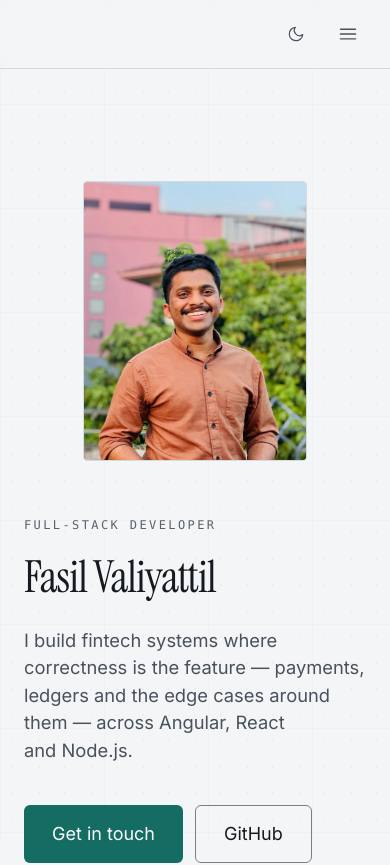
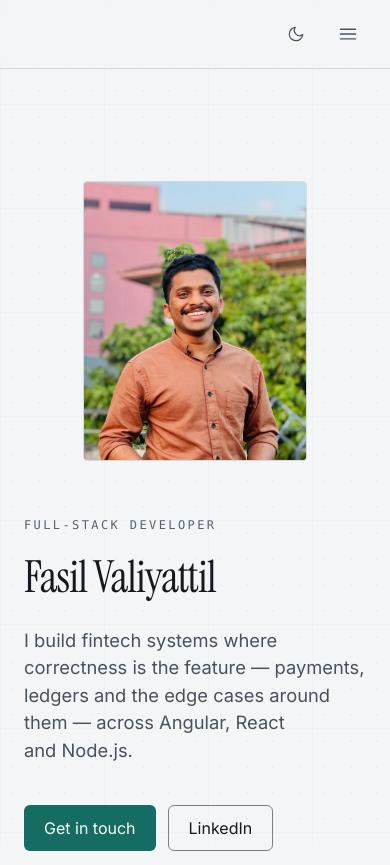
Before and after one commit to fasilv843/portfolio, a Next.js app: page / in a window 390 px wide. Shown: the top 865 px of the page. Built offline with nearby package versions, Linux system fonts and the light colour scheme.

Commit message:
fix: hero section button responsiveness handled

```diff
--- a/src/components/sections/Hero.tsx
+++ b/src/components/sections/Hero.tsx
@@ -39,22 +39,29 @@ export default function Hero() {
             Node.js.
           </p>
 
+          {/* Three lg buttons wrap onto two rows on a narrow screen. Below sm we
+              drop to the two that matter — the CTA and LinkedIn — and step the
+              padding back down to md sizing, so the row stays on one line. */}
           <div
             data-animate
             className="mt-10 flex flex-wrap gap-3 [animation-delay:280ms]"
           >
-            <Button href={`mailto:${EMAIL}`} label="Get in touch" size="lg" />
+            <Button
+              href={`mailto:${EMAIL}`}
+              label="Get in touch"
+              className="sm:px-7 sm:py-3.5 sm:text-lg"
+            />
             <Button
               href="https://github.com/fasilv843"
               label="GitHub"
               color="outline"
-              size="lg"
+              className="max-sm:hidden sm:px-7 sm:py-3.5 sm:text-lg"
             />
             <Button
               href="https://linkedin.com/in/fasilv843"
               label="LinkedIn"
               color="outline"
-              size="lg"
+              className="sm:px-7 sm:py-3.5 sm:text-lg"
             />
           </div>
         </div>
```
